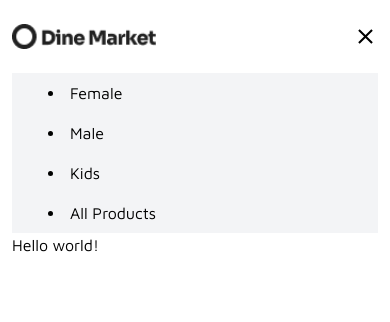
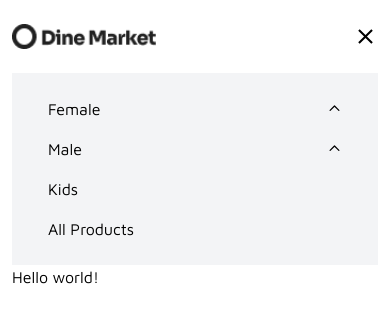
Before and after one commit to Asad-Ur-Rahman/ecommerce-app, a Next.js app: page / in a window 390 px wide. Both pictures are taken after a click on the element 363 px from the left and 38 px from the top of the page. Shown: the top 322 px of the page. Built offline with nearby package versions, Linux system fonts and the light colour scheme.

Commit message:
Update MobileNavbar.tsx

```diff
--- a/src/components/views/Navbar/subComponents/MobileNavbar.tsx
+++ b/src/components/views/Navbar/subComponents/MobileNavbar.tsx
@@ -1,17 +1,19 @@
 import { NavbarArray, NavbarItemType } from "@/components/utils/NavbarArrayAndTypes"
 import Link from "next/link"
+import { HiOutlineChevronDown } from "react-icons/hi"
 
 const MobileNavbar = () => {
 
     return (
         <div>
-            <div className='w-full px-6 py4 bg-gray-100'>
+            <div className='w-full px-6 py-4 bg-gray-100'>
                 {
                     NavbarArray.map((item: NavbarItemType, index: number) => (
-                        <li key={index} className="py-2 px-3 hover:bg-purple-600 rounded-md duration-300">
+                        <li key={index} className="py-2 px-3 hover:bg-purple-600 rounded-md duration-300 list-none flex justify-between">
                             <Link href={item.href}>
                                 {item.label}
                             </Link>
+                            {item.isDropDown ? <HiOutlineChevronDown className="mt-1 -rotate-180 group-hover:rotate-0 duration-300" size={15} /> : ""}
 
                         </li>
                     ))
```
